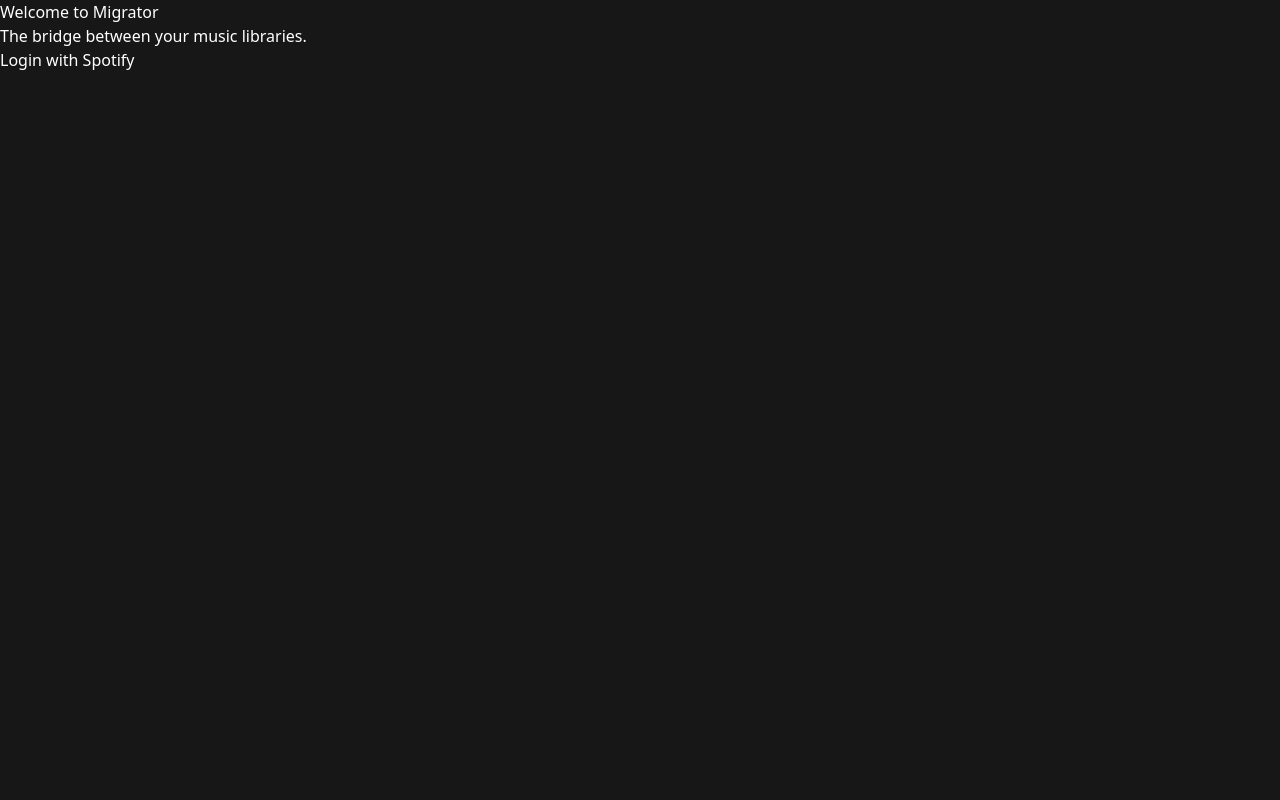
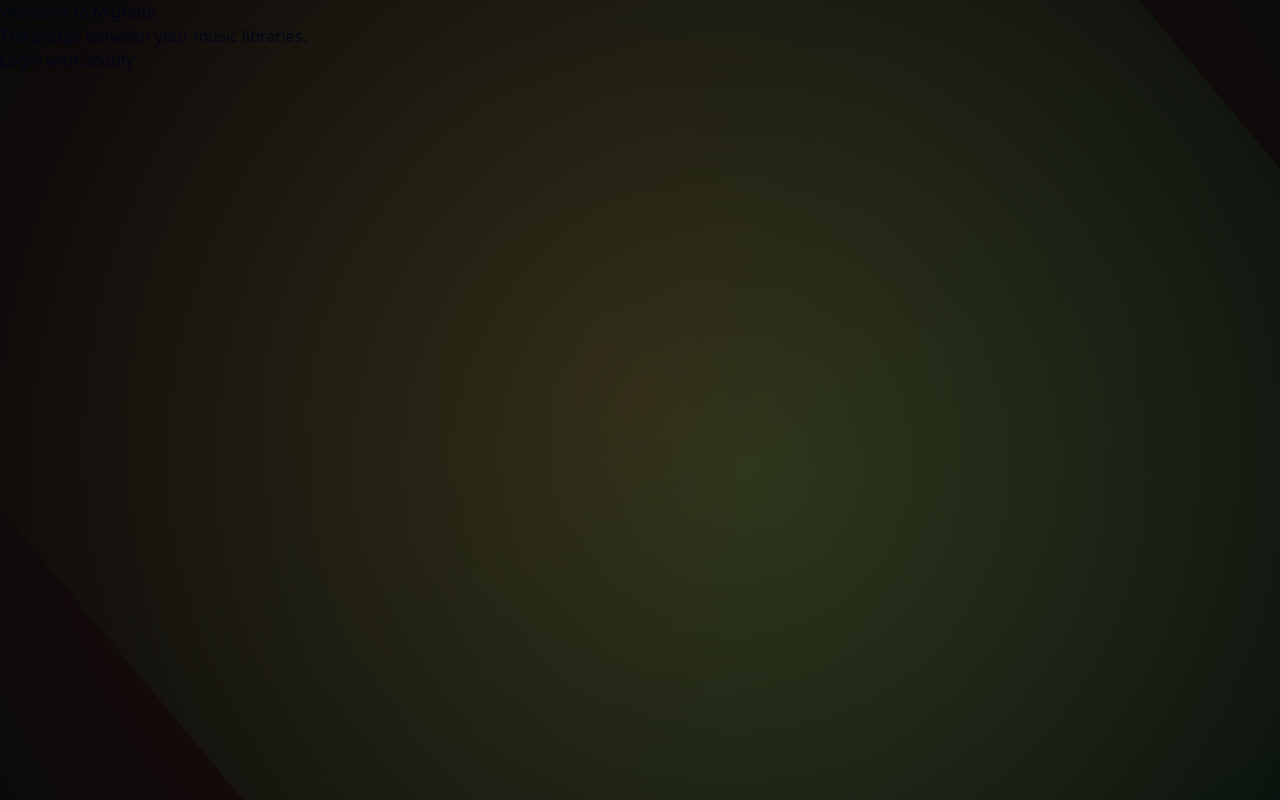
Before and after one commit to ParthibNita/Migrator, a React (Vite) app in the folder client/: page / in a window 1280 px wide. Built offline with nearby package versions, Linux system fonts and the light colour scheme.

Commit message:
Enhancing UI

```diff
--- a/client/src/App.jsx
+++ b/client/src/App.jsx
@@ -5,6 +5,7 @@ import { useAuth } from './hooks/useAuth.js';
 import Navbar from './components/Navbar.jsx';
 import { PlaylistPage } from './Pages/PlaylistPage.jsx';
 import Loader from './components/Loader.jsx';
+import Background from './components/Background.jsx';
 
 function App() {
   const { accessToken, loading, user } = useAuth();
@@ -18,7 +19,8 @@ function App() {
   }
   return (
     <Router>
-      <div className="App bg-neutral-900 min-h-screen text-white">
+      <div className="App  min-h-screen relative">
+        <Background />
         {user && <Navbar />}
         <Routes>
           <Route
--- a/client/src/Pages/DashboardPage.jsx
+++ b/client/src/Pages/DashboardPage.jsx
@@ -3,7 +3,37 @@ import { getUserPlaylists } from '../api/spotify.js';
 import { Card, CardContent, CardHeader, CardTitle } from '@/components/ui/card';
 import { useAuth } from './../hooks/useAuth.js';
 import { Link } from 'react-router-dom';
+import { motion } from 'framer-motion';
 import Loader from '../components/Loader.jsx';
+
+const cardVariants = {
+  hidden: {
+    opacity: 0,
+    y: 30,
+    rotateX: -10,
+  },
+  visible: {
+    opacity: 1,
+    y: 0,
+    rotateX: 0,
+    transition: {
+      duration: 0.6,
+      ease: [0.25, 0.46, 0.45, 0.94],
+    },
+  },
+};
+
+const containerVariants = {
+  hidden: { opacity: 0 },
+  visible: {
+    opacity: 1,
+    transition: {
+      staggerChildren: 0.1,
+      delayChildren: 0.2,
+    },
+  },
+};
+
 export const DashboardPage = () => {
   const { accessToken } = useAuth();
   const [playlists, setPlaylists] = useState([]);
@@ -29,17 +59,39 @@ export const DashboardPage = () => {
   // console.log('Playlists state:', playlists);
   return (
     <div className="p-4 sm:p-6 md:p-8">
+      <motion.h1
+        className="text-3xl font-bold mb-6 text-green-900"
+        initial={{ opacity: 0, y: -20 }}
+        animate={{ opacity: 1, y: 0 }}
+        transition={{ duration: 0.5, ease: 'easeOut' }}
+      >
+        Your Playlists
+      </motion.h1>
       {loading && (
         <div className="min-h-screen flex items-center justify-center">
           <Loader height={300} />
         </div>
       )}
       {error && <p className="text-red-500">Error: {error}</p>}
-      <h1 className="text-3xl font-bold mb-6 text-cyan-950">Your Playlists</h1>
-      <div className="grid grid-cols-2 sm:grid-cols-3 md:grid-cols-4 lg:grid-cols-5 xl:grid-cols-6 gap-4">
+
+      {!loading && playlists.length && (
+        <motion.div
+          className="grid grid-cols-2 sm:grid-cols-3 md:grid-cols-4 lg:grid-cols-5 xl:grid-cols-6 gap-4"
+          variants={containerVariants}
+          initial="hidden"
+          animate="visible"
+        >
           {playlists.map((list) => (
+            <motion.div
+              key={list.id}
+              variants={cardVariants}
+              whileHover={{
+                scale: 1.05,
+                transition: { duration: 0.2 },
+              }}
+            >
               <Link to={`/playlists/${list.id}`} key={list.id}>
-            <Card className="bg-neutral-900 border-neutral-800 text-white overflow-hidden cursor-pointer hover:bg-neutral-800 transition-colors">
+                <Card className="bg-white/5 backdrop-blur-xl border border-white/10 text-white overflow-hidden cursor-pointer hover:bg-neutral-800 transition-colors p-0">
                   <CardHeader className="p-0">
                     {list.images.length > 0 && (
                       <img
@@ -58,8 +110,10 @@ export const DashboardPage = () => {
                   </CardContent>
                 </Card>
               </Link>
+            </motion.div>
           ))}
-      </div>
+        </motion.div>
+      )}
     </div>
   );
 };
--- /dev/null
+++ b/client/src/components/Background.jsx
@@ -0,0 +1,47 @@
+import React from 'react';
+import { motion } from 'framer-motion';
+
+const Background = () => {
+  return (
+    <div className="fixed top-0 left-0 w-full h-full -z-10 overflow-hidden bg-neutral-950">
+      <motion.div
+        className="absolute top-0 left-0 w-[150%] h-[150%] opacity-50"
+        style={{
+          background:
+            'radial-gradient(circle, rgba(29, 185, 84, 0.6) 0%, transparent 69%)',
+        }}
+        animate={{
+          x: ['-25%', '25%', '-25%'],
+          y: ['-25%', '25%', '-25%'],
+          rotate: [0, 180, 360],
+        }}
+        transition={{
+          duration: 30,
+          repeat: Infinity,
+          repeatType: 'reverse',
+          ease: 'easeInOut',
+        }}
+      />
+      <motion.div
+        className="absolute bottom-0 right-0 w-[150%] h-[150%] opacity-30"
+        style={{
+          background:
+            'radial-gradient(circle, rgba(255, 0, 0, 0.5) 0%, transparent 69%)',
+        }}
+        animate={{
+          x: ['25%', '-25%', '25%'],
+          y: ['25%', '-25%', '25%'],
+          rotate: [0, -180, -360],
+        }}
+        transition={{
+          duration: 40,
+          repeat: Infinity,
+          repeatType: 'reverse',
+          ease: 'easeInOut',
+        }}
+      />
+    </div>
+  );
+};
+
+export default Background;
```
Lines whose indentation alone changed are shown as unchanged.
